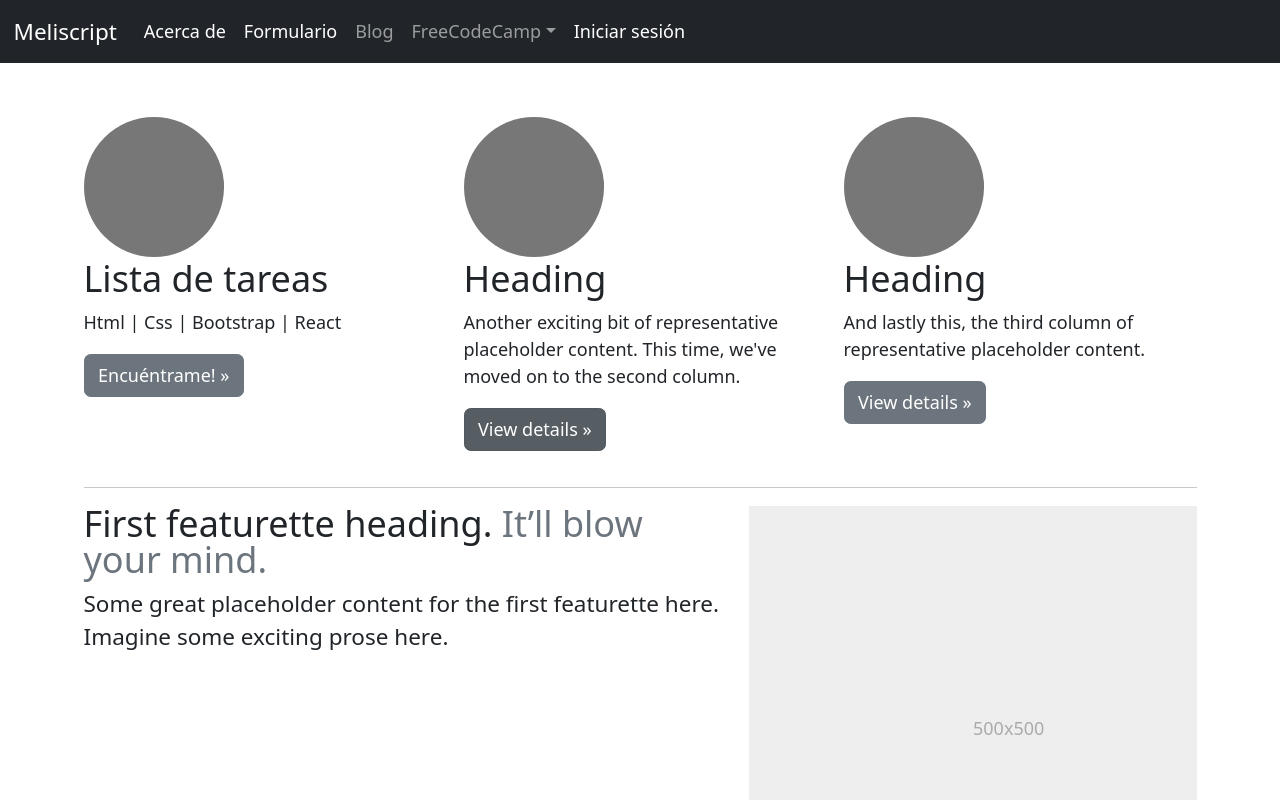
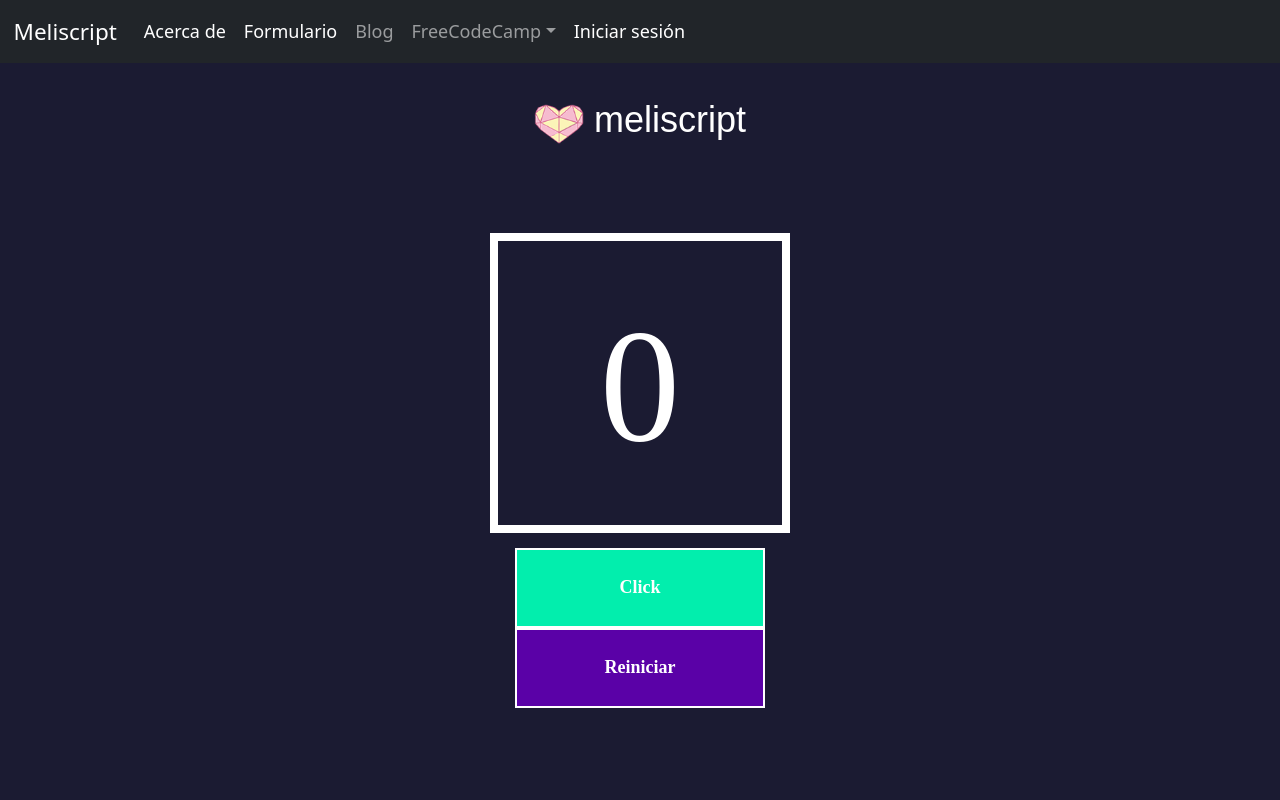
Before and after one commit to MeliBis/raiz-react, a React (Create React App) app in the folder raiz/: page /contador in a window 1280 px wide. Before the commit this address led to /. Shown: the top 800 px of the page. Built offline with nearby package versions, Linux system fonts and the light colour scheme.

Commit message:
proyecto contador finalizado

```diff
--- a/raiz/src/components/Navbar.jsx
+++ b/raiz/src/components/Navbar.jsx
@@ -29,7 +29,7 @@ const NavBar = () => {
         </NavLink>
         <ul className="dropdown-menu">
           <li><NavLink className="dropdown-item" to="/testimonios">Testimonios</NavLink></li>
-          <li><NavLink className="dropdown-item" to="#">Segundo Proyecto action</NavLink></li>
+          <li><NavLink className="dropdown-item" to="/contador">Contador de clicks</NavLink></li>
           <li><NavLink className="dropdown-item" to="#">Tercer proyecto</NavLink></li>
         </ul>
       </li>
--- /dev/null
+++ b/raiz/src/components/contador/Button.jsx
@@ -0,0 +1,16 @@
+import React from 'react'
+import '../../styles.css/boton.css'
+
+const button = ({texto, esBotonDeClick, manejarClick}) => {
+  return (
+    <div>
+        <button className={ esBotonDeClick ? 'boton-click' : 'boton-reiniciar' }
+        onClick={manejarClick}
+        >
+            {texto}
+        </button>
+    </div>
+  )
+}
+
+export default button
--- /dev/null
+++ b/raiz/src/components/contador/Contador.jsx
@@ -0,0 +1,13 @@
+import React from 'react'
+import '../../styles.css/contador.css'
+
+const Contador = ({ numClics }) => {
+
+    return (
+    <div className='contador'>
+        {numClics}
+    </div>
+  )
+}
+
+export default Contador
--- /dev/null
+++ b/raiz/src/pages/ContadorPages.jsx
@@ -0,0 +1,43 @@
+import React from 'react'
+import meliscript from '../assets/contador/meliscript.png'
+import '../styles.css/contador.css'
+import Button from '../components/contador/Button'
+import Contador from '../components/contador/Contador'
+import { useState } from 'react'
+
+const ContadorPages = () => {
+const [numClics, setNumClics]= useState(0)
+
+const manejarClick =()=>{
+    setNumClics(numClics +1);
+}
+const reiniciar=()=>{
+    setNumClics(0);
+}
+
+  return (
+    <div className='App'>
+        <div className="meliscript-logo-contenedor">
+            <img src={meliscript} alt="logo meliscript" title='logo meliscript' className='meliscript-logo'/>
+            <h2 className='titulo-logo'>meliscript</h2>
+        </div>
+
+        <div className="contenedor-principal">
+{/*             <h2 className="titulo-pagina">Contadores</h2>
+ */}
+            <Contador numClics={numClics}/>
+            <Button
+            texto='Click'
+            esBotonDeClick={true}
+            manejarClick={manejarClick}/>
+            <Button
+            texto='Reiniciar'
+            esBotonDeClick={false}
+            manejarClick={reiniciar}
+            />
+        </div>
+    </div>
+  )
+}
+
+export default ContadorPages
--- a/raiz/src/routers/AppRouter.jsx
+++ b/raiz/src/routers/AppRouter.jsx
@@ -14,6 +14,7 @@ import BlogPage from "../pages/BlogPage";
 import ListaTareasPage from "../pages/ListaTareasPage";
 import TestimoniosPage from "../pages/TestimoniosPage";
 import NavBar from "../components/Navbar";
+import ContadorPages from "../pages/ContadorPages";
 
 const AppRouter = () => {
   return (
@@ -27,6 +28,7 @@ const AppRouter = () => {
         <Route path="/proyectos" element={<ProyectosPage />} />
         <Route path="/listaTareas" element={<ListaTareasPage />} />
         <Route path="/testimonios" element={<TestimoniosPage />} />
+        <Route path="/contador" element={<ContadorPages />} />
 
 
 
--- /dev/null
+++ b/raiz/src/styles.css/boton.css
@@ -0,0 +1,21 @@
+button{
+    width: 250px;
+    height: 80px;
+    font-size: 35px;
+    font-family: sans-serif;
+    font-weight: bold;
+    color: white;
+    border: 2px solid white ;
+    border-radius: 15px;
+    margin: 5px;
+    cursor: pointer;
+}
+button:hover{
+    background-color: #00471b;
+}
+.boton-click{
+    background-color: #02eead;
+}
+.boton-reiniciar{
+    background-color: #5a01a7;
+}
--- /dev/null
+++ b/raiz/src/styles.css/contador.css
@@ -0,0 +1,63 @@
+*{
+    padding: 0;
+    margin: 0;
+    box-sizing: border-box;
+}
+html,
+body{
+    background-color: #1b1b32;
+}
+.App{
+    display: flex;
+    flex-wrap: wrap;
+    justify-content: center;
+    align-items: center;
+    padding-top: 15px;
+    font-family: serif;
+    background-color: #1b1b32;
+
+}
+.titulo-pagina {
+
+    color: white;
+
+}
+.titulo-logo{
+    color: white;
+    font-family: Arial, Helvetica, sans-serif;
+    margin-left: 10px;
+
+}
+.meliscript-logo-contenedor{
+    width: 100%;
+    display: flex;
+    align-items: center;
+    justify-content: center;
+    margin: 20px;
+}
+.meliscript-logo{
+    height: 50px;
+
+}
+.contenedor-principal{
+    height: 550px;
+    min-width: 600px;
+    display: flex;
+    flex-wrap: wrap;
+    flex-direction: column;
+    align-items: center;
+    justify-content: center;
+}
+.contador{
+    min-width: 300px;
+    height: 300px;
+    font-size: 160px;
+    padding: 25px;
+    color: white;
+    display: flex;
+    flex-wrap: wrap;
+    align-items: center;
+    justify-content: center;
+    border: 8px solid white ;
+    margin-bottom: 15px;
+}
```
Also changed, not shown: raiz/src/assets/contador/meliscript.png (added).
